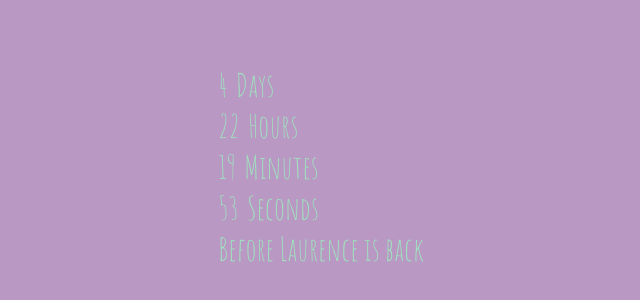
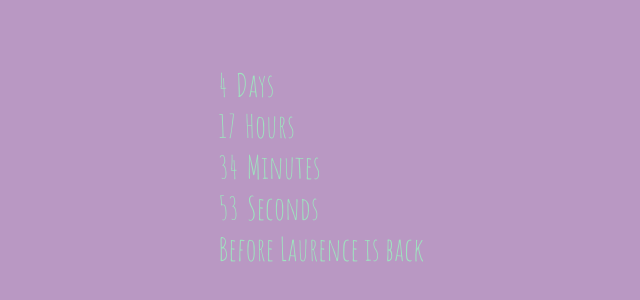
Before and after one commit to 0oMarko0/laurence, a website: page index.html in a window 1280 px wide. Shown: the part 194-494 px from the top of the page, 319-959 px from the left. Drawn offline with Linux system fonts and the light colour scheme.

Commit message:
Update index.html

```diff
--- a/index.html
+++ b/index.html
@@ -58,7 +58,7 @@
   </body>
 
   <script>
-    const countDownDate = new Date(2023, 7, 18, 20).getTime();
+    const countDownDate = new Date(2023, 7, 18, 15, 15).getTime();
     const MS_PER_SECONDS = 1000;
     const MS_PER_MINUTES = MS_PER_SECONDS * 60;
     const MS_PER_HOURS = MS_PER_MINUTES * 60;
```
